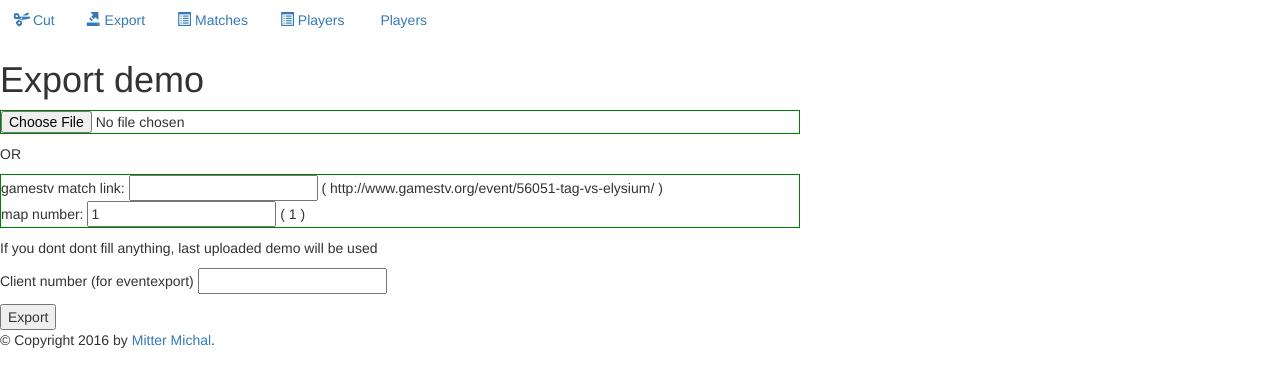
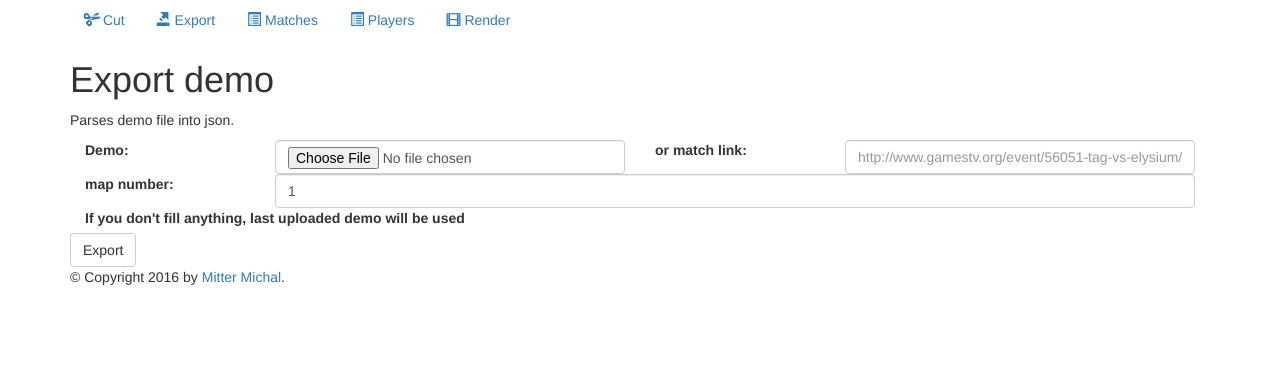
Before and after one commit to mittermichal/greatshot-web, a Flask app: page /export in a window 1280 px wide. Shown: the top 387 px of the page. Run offline with Flask 2, Linux system fonts and the light colour scheme; some libraries are stand-ins or nearby versions.

Commit message:
centered layout, form layout, render view

```diff
--- a/templates/cut.html
+++ b/templates/cut.html
@@ -9,7 +9,7 @@
   <p>End <input type="text" name="end" value="2147483647"></p>
   <p>Cut type <select name="cuttype">
   <option value="0">SNAPNUMBER</option>
-  <option value="1">SNAPTIME</option>
+  <option value="1" selected="selected">SNAPTIME</option>
   <option value="2">SNAPCOUNT</option>
 </select></p>
   <p>Client number (required for ETTV demo) <input type="text" name="clientnum" value=""></p>
--- a/templates/export.html
+++ b/templates/export.html
@@ -11,21 +11,31 @@
 
 {% block content %}
 <h1>Export demo</h1>
-<style>
-
-</style>
-<form style="width:800px;" action="" method="post" enctype="multipart/form-data">
-  <p class="col2"><input type="file" name="file">
-  </p>
-  <p>OR</p>
-  <p class="col2">
-  	gamestv match link: <input type="text" name="matchId"> ( http://www.gamestv.org/event/56051-tag-vs-elysium/ )<br/>
-  	map number: <input type="text" name="map" value="1"> ( 1 )</p>
-  </p>
-  <p>
-    If you dont dont fill anything, last uploaded demo will be used
-  </p>
-  <p>Client number (for eventexport) <input type="text" name="clientnum" value=""></p>
-  <input type="submit" value="Export">
+<p>
+    Parses demo file into json.
+</p>
+<form action="" method="post" enctype="multipart/form-data">
+  <label class="control-label col-sm-2">Demo:</label>
+  <div class="col-sm-4">
+    <input class="form-control" type="file" name="file"/>
+  </div>
+  <label class="control-label col-sm-2">or match link:</label>
+  <div class="col-sm-4">
+    <input class="form-control" placeholder="http://www.gamestv.org/event/56051-tag-vs-elysium/" type="text" name="matchId"/>
+  </div>
+    <label class="control-label col-sm-2">map number:</label>
+  <div class="col-sm-10">
+    <input class="form-control" type="text" name="map" value="1">
+  </div>
+  <label class="col-sm-12">
+    If you don't fill anything, last uploaded demo will be used
+  </label>
+  {#
+  <label class="control-label col-sm-2">Client number (for eventexport)</label>
+  <div class="col-sm-10">
+    <input class="form-control" type="text" name="clientnum" value=""/>
+  </div>
+  #}
+  <input type="submit" class="btn btn-default" value="Export"/>
 </form>
 {% endblock %}
--- a/templates/layout.html
+++ b/templates/layout.html
@@ -10,21 +10,23 @@
     {% endblock %}
 </head>
 <body>
+    <div class="container">
         <nav>
             <ul class="nav nav-pills">
                 <li><a href="/cut"><span class="glyphicon glyphicon-scissors"></span> Cut</a></li>
                 <li><a href="/export"><span class="glyphicon glyphicon-export"></span> Export</a></li>
                 <li><a href="/matches"><span class="glyphicon glyphicon glyphicon-list-alt"></span> Matches</a></li>
                 <li><a href="/players"><span class="glyphicon glyphicon glyphicon-list-alt"></span> Players</a></li>
-            <li><a href="/render"><span class="glyphicon glyphicon-facetime-videoglyphicon"></span> Players</a></li>
+                <li><a href="/render"><span class="glyphicon glyphicon glyphicon-film"></span> Render</a></li>
             </ul>
-    </div>
+
         </nav>
-    <div id="content">{% block content %}{% endblock %}</div>
+        <div id="content">{% block content %}{{ msg }}{% endblock %}</div>
         <div id="footer">
             {% block footer %}
             &copy; Copyright 2016 by <a href="https://github.com/mittermichal">Mitter Michal</a>.
             {% endblock %}
         </div>
+    </div>
 </body>
 </html>
--- a/web.py
+++ b/web.py
@@ -19,14 +19,14 @@ def spree_time_interval(spree):
 @app.route('/render')
 def render():
 	if '127.0.0.1'!=request.remote_addr:
-		return 'rendering only available on localhost'
+		return render_template('render.html',msg='rendering only available on localhost')
 	# subprocess.Popen([app.config['ETPATH']+'et.exe', '+set fs_game etpro +demo gtv/demo-out +wait 150 +timescale 1 +cl_avidemo 60 +set nextdemo', "exec gtvsound" ], cwd=os.path.realpath(app.config['ETPATH']))
 	# subprocess.Popen('ffmpeg -y -framerate 60 -i etpro\screenshots\shot%04d.tga -i etpro/wav/synctest.wav -c:a libvorbis -shortest render.mp4', cwd=os.path.realpath(app.config['ETPATH']))
-	p = subprocess.Popen(
+	'''p = subprocess.Popen(
 		app.config['ETPATH'] + 'screenshots.bat',
 		cwd=os.path.realpath(app.config['ETPATH']))
-	p.communicate()
-	return "rendered"
+	p.communicate()'''
+	return render_template('render.html')
 
 
 # 131 - body or dead body(gibbing)
@@ -134,17 +134,17 @@ def export():
 
 @app.route('/')
 def index():
-	return render_template('index.html')
+	return render_template('layout.html', msg='hello')
 
 
 @app.route('/matches', methods=['GET', 'POST'])
 def matches():
-	return "soonish..."
+	return render_template('layout.html', msg='soon™')
 
 
 @app.route('/players', methods=['GET', 'POST'])
 def players():
-	return "soonish..."
+	return render_template('layout.html', msg='soon™')
 
 
 if __name__ == "__main__":
```
Also changed, not shown: templates/render.html (added, +11 -0 lines), 1 other file. Lines whose indentation alone changed are shown as unchanged.
